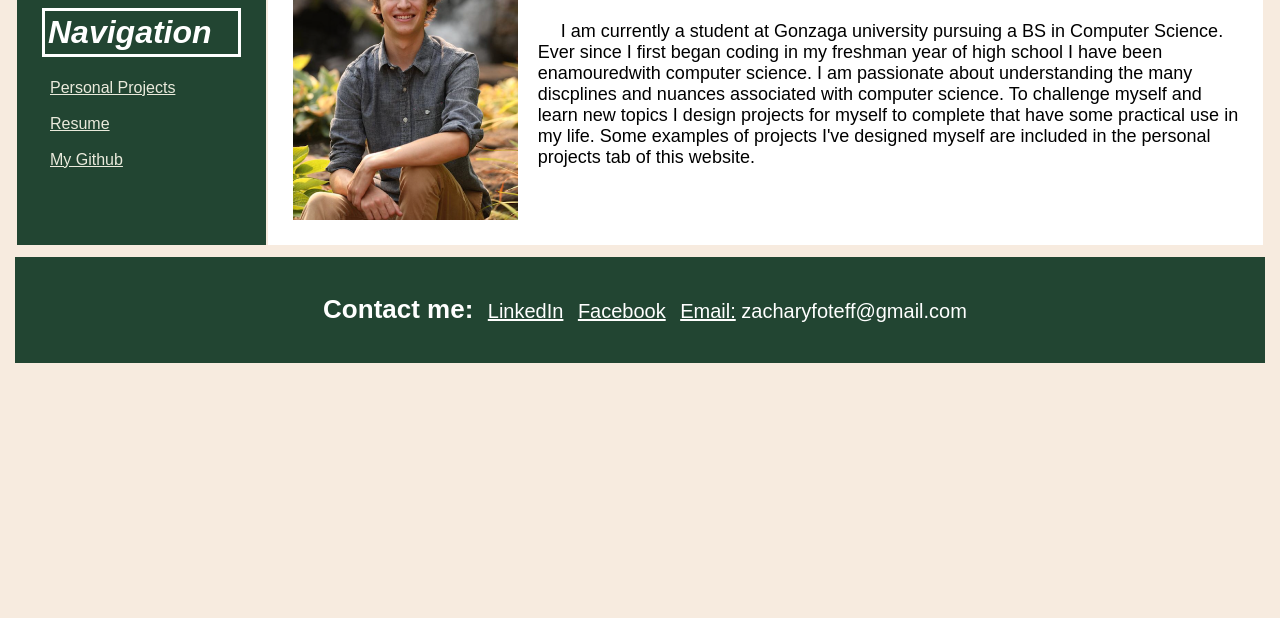
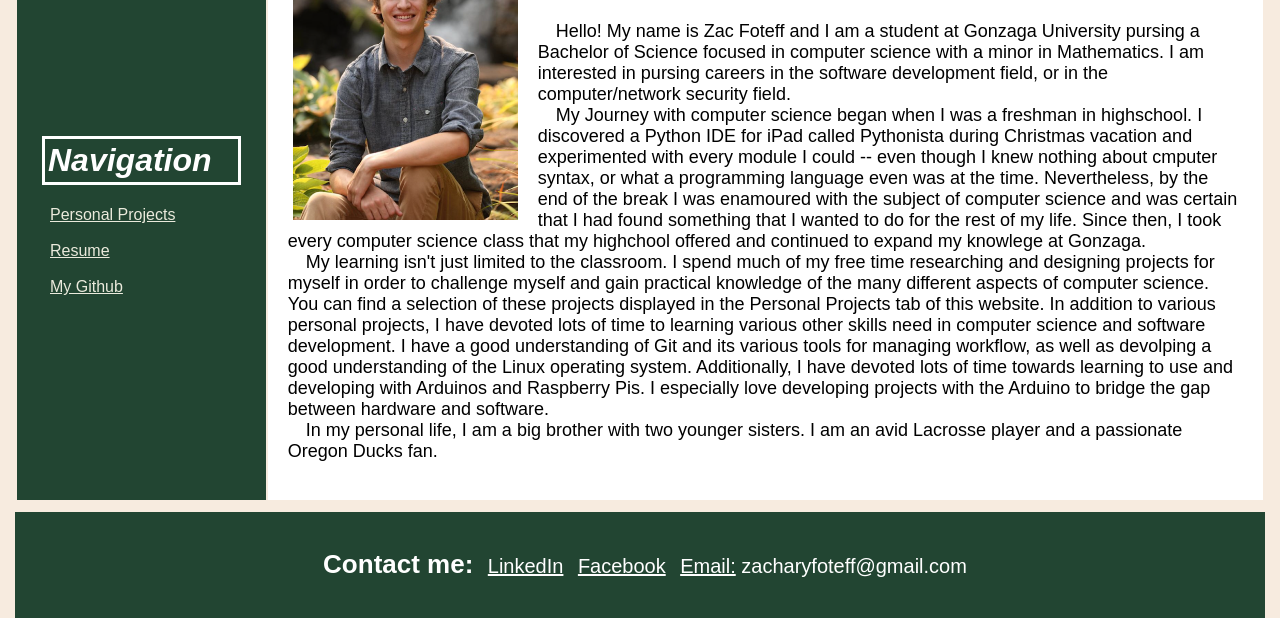
Before and after one commit to zfoteff/zfoteff, a plain HTML site: page index.html in a window 1280 px wide. Shown: the part 281-899 px from the top of the page. Before the commit the page ends 800 px from the top, so only its background shows below. Drawn offline with Linux system fonts and the light colour scheme.

Commit message:
Updated about me

```diff
--- a/index.html
+++ b/index.html
@@ -28,12 +28,27 @@
 						<td id="description">
 							<img src="assets/Senior Picture.PNG" alt="Me" class="pic-me">
 							<h1><u><b>About me</b></u></h1>
-							<p>&emsp; I am currently a student at Gonzaga university pursuing a BS in Computer Science. Ever since I
-								first began coding in my freshman year of high school I have been enamouredwith computer
-								science. I am passionate about understanding the many discplines and nuances associated with
-								computer science. To challenge myself and learn new topics I design projects for myself to complete
-								that have some practical use in my life. Some examples of projects I've designed myself are included
-								in the personal projects tab of this website.
+							<p>
+								&emsp;Hello! My name is Zac Foteff and I am a student at Gonzaga University pursing a Bachelor of Science
+								focused in computer science with a minor in Mathematics. I am interested in pursing careers in the
+								software development field, or in the computer/network security field.<br>
+								&emsp;My Journey with computer science began when I was a freshman in highschool. I discovered a Python
+								IDE for iPad called Pythonista during Christmas vacation and experimented with every module I could --
+								even though I knew nothing about cmputer syntax, or what a programming language even was at the time.
+								Nevertheless, by the end of the break I was enamoured with the subject of computer science and was certain
+								that I had found something that I wanted to do for the rest of my life. Since then, I took every computer
+								science class that my highchool offered and continued to expand my knowlege at Gonzaga.<br>
+								&emsp;My learning isn't just limited to the classroom. I spend much of my free time researching and
+								designing projects for myself in order to challenge myself and gain practical knowledge of the many different
+								aspects of computer science. You can find a selection of these projects displayed in the Personal Projects
+								tab of this website. In addition to various personal projects, I have devoted lots of time to learning
+								various other skills need in computer science and software development. I have a good understanding of Git
+								and its various tools for managing workflow, as well as devolping a good understanding of the Linux
+								operating system. Additionally, I have devoted lots of time towards learning to use and developing with
+								Arduinos and Raspberry Pis. I especially love developing projects with the Arduino to bridge the gap
+								between hardware and software.<br>
+								&emsp;In my personal life, I am a big brother with two younger sisters. I am an avid Lacrosse player and
+								a passionate Oregon Ducks fan.
 							</p>
 						</td>
 					</tr>
```
Also changed, not shown: 1 other file.
